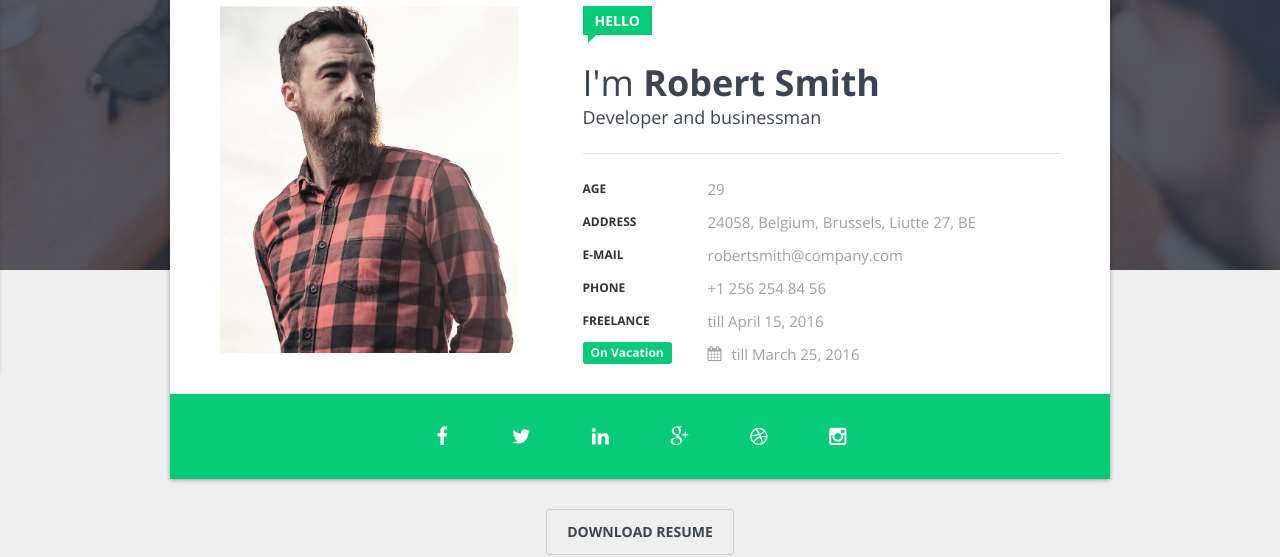
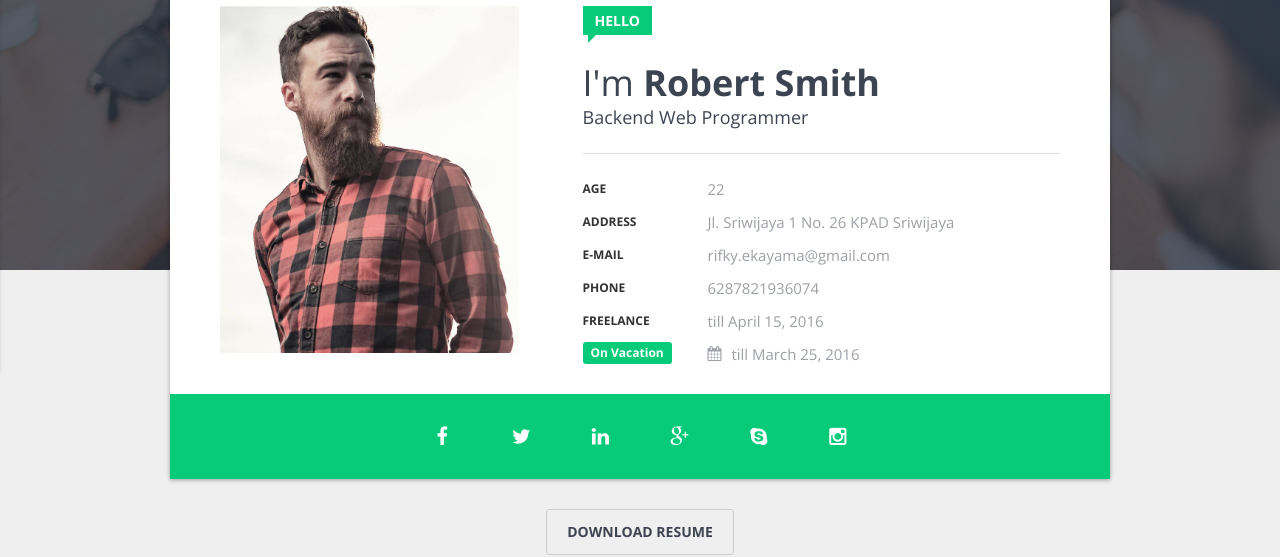
Before and after one commit to rifkyekayama/rifkyekayama.github.io, a Jekyll site: the page built from index.html, in a window 1280 px wide and 900 px high. Shown: the part 261-818 px from the top of the window. Built offline with Jekyll 4.4.1, drawn with Linux system fonts in a browser that asks for light colours; some web fonts are replaced.

Commit message:
update config profile

```diff
--- a/_config.yml
+++ b/_config.yml
@@ -7,7 +7,6 @@
 
 # Site settings
 title: Your awesome title
-email: your-email@domain.com
 description: > # this means to ignore newlines until "baseurl:"
   Write an awesome description for your new site here. You can edit this
   line in _config.yml. It will appear in your document head meta (for
@@ -17,5 +16,21 @@ url: "http://yourdomain.com" # the base hostname & protocol for your site
 twitter_username: jekyllrb
 github_username:  jekyll
 
+# My Identity
+name: Rifky Ekayama
+jobdesk: Backend Web Programmer
+age: 22
+email: rifky.ekayama@gmail.com
+phone: +6287821936074
+address: Jl. Sriwijaya 1 No. 26 KPAD Sriwijaya
+
+# Social Link
+facebook_link: https://web.facebook.com/rifky.ekayama
+twitter_link: https://twitter.com/RifkyEkayama
+linkedin_link: http://id.linkedin.com/in/rifkyekayama
+instagram_link: https://www.instagram.com/rifkyekayama
+skype_username: rifqykiw1
+
+
 # Build settings
 markdown: kramdown
--- a/_includes/foot.html
+++ b/_includes/foot.html
@@ -9,3 +9,4 @@
 <script type="text/javascript" src="{{ '/js/jquery.js' | prepend: site.baseurl }}"></script>
 <script type="text/javascript" src="https://maps.googleapis.com/maps/api/js"></script>
 <script type="text/javascript" src="{{ '/js/site.min.js' | prepend: site.baseurl }}"></script>
+<script type="text/javascript" src="http://www.skypeassets.com/i/scom/js/skype-uri.js"></script>
--- a/_includes/section/about.html
+++ b/_includes/section/about.html
@@ -10,23 +10,23 @@
 						<div class="profile-info">
 							<div class="profile-preword"><span>Hello</span></div>
 							<h1 class="profile-title"><span>I'm</span> Robert Smith</h1>
-							<h2 class="profile-position">Developer and businessman</h2></div>
+							<h2 class="profile-position">{{ site.jobdesk }}</h2></div>
                             <ul class="profile-list">
                                 <li class="clearfix">
                                     <strong class="title">Age</strong>
-                                    <span class="cont">29</span>
+                                    <span class="cont">{{ site.age }}</span>
                                 </li>
                                 <li class="clearfix">
                                     <strong class="title">Address</strong>
-                                    <span class="cont">24058, Belgium, Brussels, Liutte 27, BE</span>
+                                    <span class="cont">{{ site.address }}</span>
                                 </li>
                                 <li class="clearfix">
                                     <strong class="title">E-mail</strong>
-                                    <span class="cont"><a href="mailto:robertsmith@company.com">robertsmith@company.com</a></span>
+                                    <span class="cont"><a href="mailto:{{ site.email }}">{{ site.email }}</a></span>
                                 </li>
                                 <li class="clearfix">
                                     <strong class="title">Phone</strong>
-                                    <span class="cont"><a href="tel:+12562548456">+1 256 254 84 56</a></span>
+                                    <span class="cont"><a href="tel:{{ site.phone }}">{{ site.phone }}</a></span>
                                 </li>
                                 <li class="clearfix">
                                     <strong class="title">Freelance</strong>
@@ -42,12 +42,12 @@
 			</div>
 			<div class="profile-social">
 				<ul class="social">
-					<li><a class="ripple-centered" href="https://www.facebook.com/" target="_blank"><i class="icon icon-facebook"></i></a></li>
-					<li><a class="ripple-centered" href="https://twitter.com/" target="_blank"><i class="icon icon-twitter"></i></a></li>
-					<li><a class="ripple-centered" href="https://www.linkedin.com/" target="_blank"><i class="icon icon-linkedin"></i></a></li>
+					<li><a class="ripple-centered" href="{{ site.facebook_link }}" target="_blank"><i class="icon icon-facebook"></i></a></li>
+					<li><a class="ripple-centered" href="{{ site.twitter_link }}" target="_blank"><i class="icon icon-twitter"></i></a></li>
+					<li><a class="ripple-centered" href="{{ site.linkedin_link }}" target="_blank"><i class="icon icon-linkedin"></i></a></li>
 					<li><a class="ripple-centered" href="https://plus.google.com/" target="_blank"><i class="icon icon-google-plus"></i></a></li>
-					<li><a class="ripple-centered" href="https://dribbble.com/" target="_blank"><i class="icon icon-dribbble"></i></a></li>
-					<li><a class="ripple-centered" href="https://www.instagram.com/" target="_blank"><i class="icon icon-instagram"></i></a></li>
+					<li><a class="ripple-centered" href="skype:{{ site.skype_username }}?call" target="_blank"><i class="icon icon-skype"></i></a></li>
+					<li><a class="ripple-centered" href="{{ site.instagram_link }}" target="_blank"><i class="icon icon-instagram"></i></a></li>
 				</ul>
 			</div>
 		</div>
--- a/_posts/2016-06-07-welcome-to-jekyll.markdown
+++ b/_posts/2016-06-07-welcome-to-jekyll.markdown
@@ -1,5 +1,5 @@
 ---
-layout: post
+layout: default
 title:  "Welcome to Jekyll!"
 date:   2016-06-07 10:31:39 +0700
 categories: jekyll update
```
